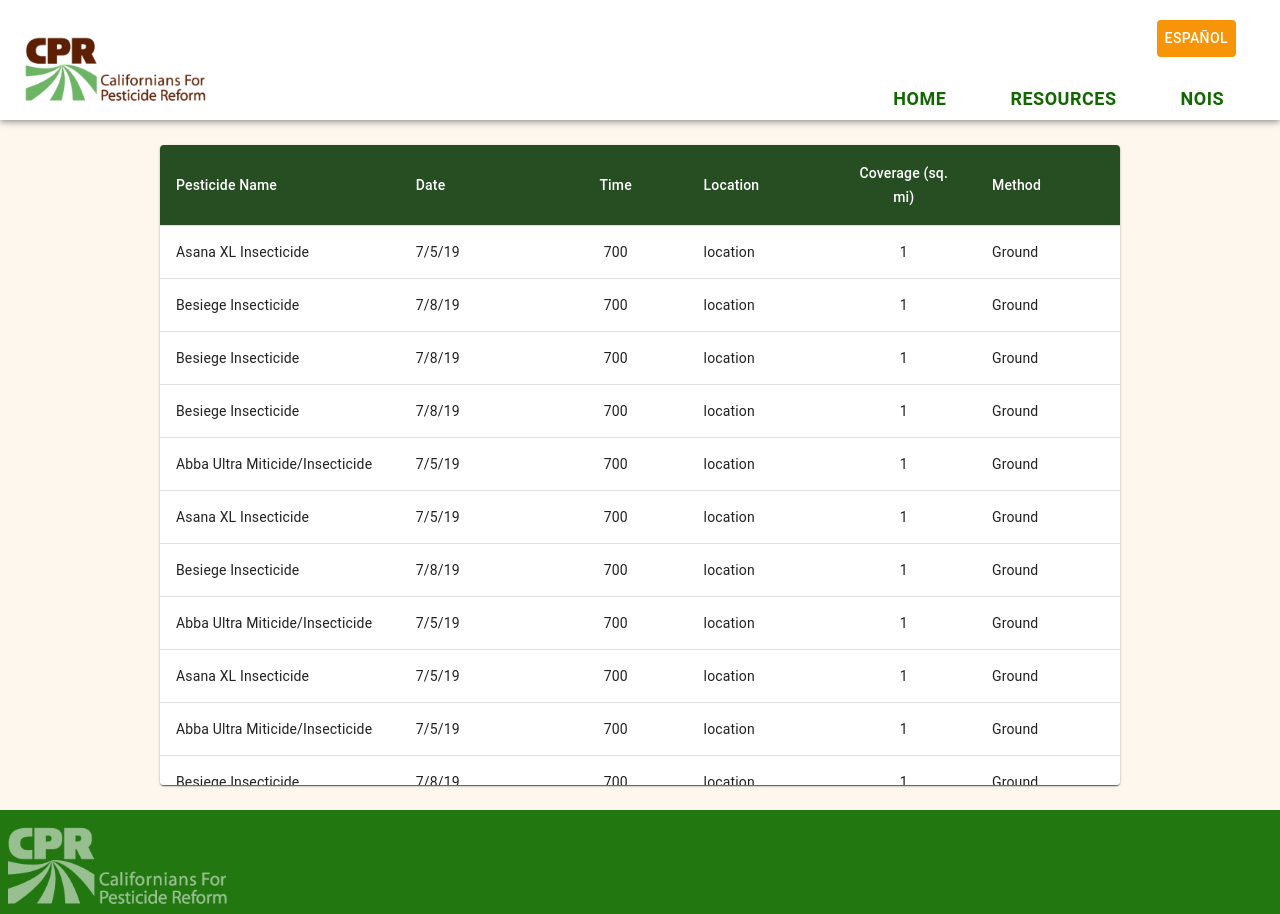
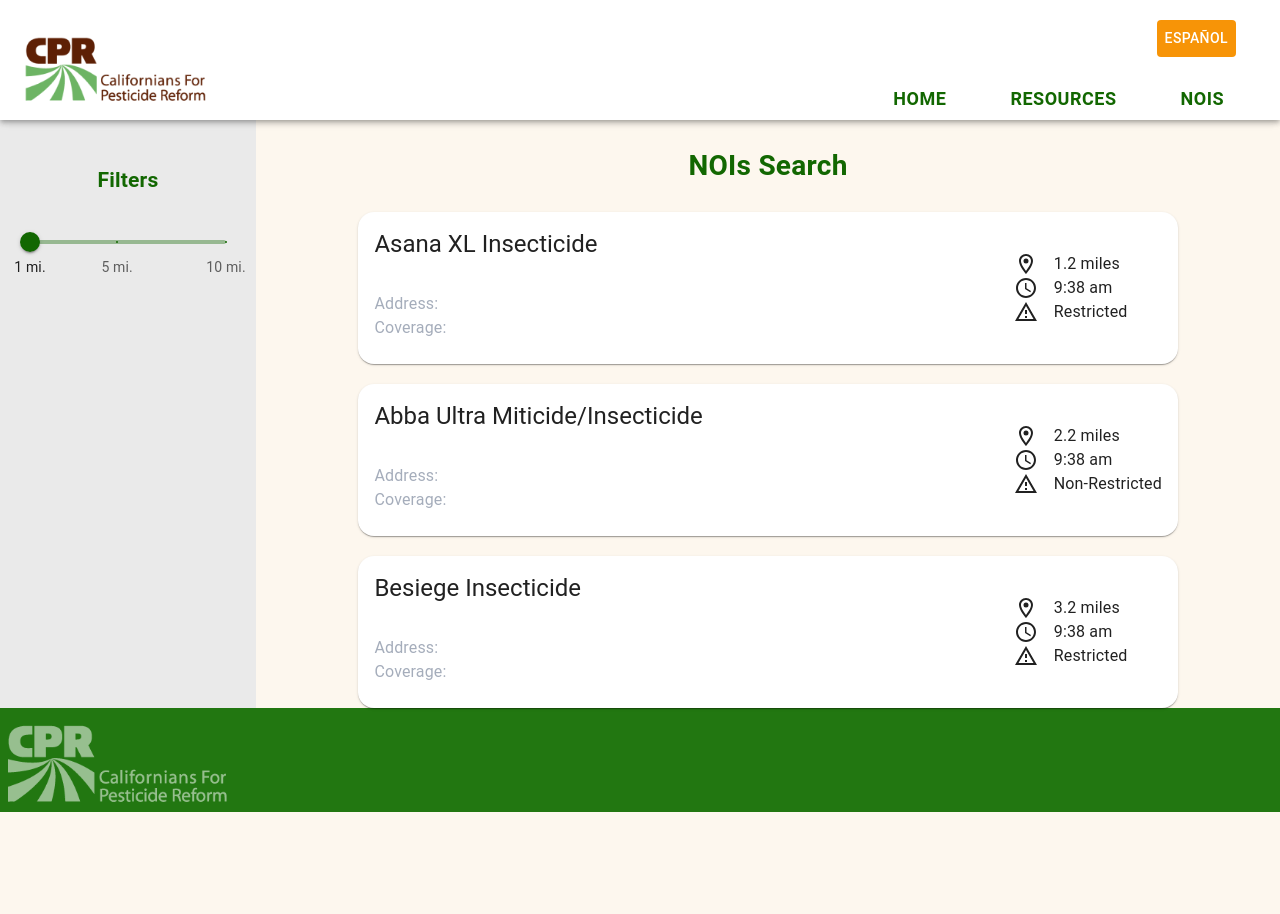
Before and after one commit to judyz01/pesticide-notification-system, a React (Create React App) app: page /NOIs in a window 1280 px wide. After the commit the page ends 812 px from the top, so only its background shows below. Built offline with nearby package versions, Linux system fonts and the light colour scheme; no server answers.

Commit message:
added filters column with slider (currently on functional), added dynamic cards to NOIs page and awaiting data from backend

```diff
--- /dev/null
+++ b/src/components/Filters.jsx
@@ -0,0 +1,51 @@
+import React from "react";
+import { Box, Slider, Typography } from '@mui/material';
+
+const radiusMarks = [
+  {
+    value: 1,
+    label: '1 mi.',
+  },
+  {
+    value: 5,
+    label: '5 mi.',
+  },
+  {
+    value: 10,
+    label: '10 mi.',
+  },
+];
+
+function valuetext(value) {
+  return `${value}`;
+}
+
+function valueLabelFormat(value) {
+  return value;
+}
+
+const Filters = () => {
+  return (
+    // TODO: Implement filters for mobile view
+    <Box sx={{display: "flex", direction: "column", overflow: "scroll", backgroundColor: "#EAEAEA", width: "20%", minWidth: "150px", display:{ xs: "none" , sm: "block" } }}>
+      <Typography align='center' sx={{pt: "45px", fontSize: 21, fontWeight: 600, color: "#126701" }}>
+        Filters
+      </Typography>
+
+      <Box sx={{p: "30px", width: "100%"}}>
+        <Slider
+          defaultValue={1}
+          valueLabelFormat={valueLabelFormat}
+          getAriaValueText={valuetext}
+          step={null}
+          valueLabelDisplay="auto"
+          marks={radiusMarks}
+          min={1}
+          max={10}
+        />
+      </Box>
+    </Box>
+  );
+};
+
+export default Filters;
--- a/src/components/Home.jsx
+++ b/src/components/Home.jsx
@@ -10,8 +10,6 @@
 
 const lib = ["places"];
 const key = process.env.REACT_APP_GOOGLE_MAPS_API_KEY;
-
-
 
 const Loading = <div background-color="#FFAAAA" />
 
--- a/src/components/MapView.jsx
+++ b/src/components/MapView.jsx
@@ -54,13 +54,13 @@
           >
 
             <Marker icon={this.blueDot} position={this.state.currentLocation} />
+
+            <div id="legend">
+              <div>
+                <img src="../images/legend.svg"/>
+              </div>
+            </div>
           </GoogleMap>
-
-          <div id="legend">
-            <div>
-              <img src="../images/legend.svg"/>
-            </div>
-          </div>
       </Box>
     );
   }
--- /dev/null
+++ b/src/components/NOICards.jsx
@@ -0,0 +1,69 @@
+import * as React from 'react';
+import { Box, Button, Card, CardContent, CardHeader, CardMedia, Stack, Typography } from '@mui/material';
+import AccessTimeOutlinedIcon from '@mui/icons-material/AccessTimeOutlined';
+import LocationOnOutlinedIcon from '@mui/icons-material/LocationOnOutlined';
+import WarningAmberOutlinedIcon from '@mui/icons-material/WarningAmberOutlined';
+
+
+const NOICards = () =>  {
+  const data = [
+      { name: "Asana XL Insecticide", distance: "1.2 miles", time: "9:38 am", method: "Restricted" },
+      { name: "Abba Ultra Miticide/Insecticide", distance: "2.2 miles", time: "9:38 am", method: "Non-Restricted" },
+      { name: "Besiege Insecticide", distance: "3.2 miles", time: "9:38 am", method: "Restricted" },
+  ];
+  return (
+    <Stack
+      spacing="20px"
+      direction="column"
+      justifyContent="flex-start"
+      alignItems="center"
+      sx={{ width: "100%"}}
+    >
+      {data.map((elem) => (
+          <Card sx={{ display:"flex", width: "80%", borderRadius: "16px", justifyContent: "space-between" }}>
+            <Box sx={{ flexDirection: "column" }}>
+              <CardHeader
+                title={`${elem.name}`}
+              />
+              <CardContent>
+                <Typography variant="h11" color="#A5ADBB">
+                  Address:
+                </Typography>
+
+                <Typography color="#A5ADBB">
+                  Coverage:
+                </Typography>
+              </CardContent>
+            </Box>
+
+            {/* TODO: Not responsive for smaller devices (less than m) yet */}
+            <CardMedia sx={{ pt:"40px", flexDirection: "column", width: "20%", display:{ xs: "none" , m: "block", lg: "block" }}}>
+              <Stack direction="row" alignItems="center" gap={2}>
+                <LocationOnOutlinedIcon />
+                <Typography variant="body1">
+                {`${elem.distance}`}
+                </Typography>
+              </Stack>
+              <Stack direction="row" alignItems="center" gap={2}>
+                <AccessTimeOutlinedIcon />
+                <Typography variant="body1">
+                {`${elem.time}`}
+                </Typography>
+              </Stack>
+              <Stack direction="row" alignItems="center" gap={2}>
+                <WarningAmberOutlinedIcon />
+                <Typography variant="body1">
+                {`${elem.method}`}
+                </Typography>
+              </Stack>
+
+            </CardMedia>
+
+          </Card>
+      ))}
+    </Stack>
+  );
+
+}
+
+export default NOICards;
--- a/src/components/NOIs.jsx
+++ b/src/components/NOIs.jsx
@@ -1,12 +1,29 @@
-import * as React from 'react';
-import { Box } from '@mui/material';
-import NOIsTable from "./NOIsTable"
+import React from "react";
+import { Box, Typography } from '@mui/material';
+import Filters from "./Filters";
+
+import NOICards from "./NOICards";
 
 const NOIs = () => {
   return (
-      <Box sx={{mt:"25px", mb:"25px", display: "flex", flexDirection: "column", alignItems: "center", flexGrow: 1}}>
-        <NOIsTable />
+      // <Box sx={{mt:"25px", mb:"25px", display: "flex", flexDirection: "column", alignItems: "center", flexGrow: 1}}>
+      //   <NOIsTable />
+      // </Box>
+
+    <Box sx={{display: "flex"}}>
+      <Filters />
+
+      <Box sx={{display: "flex", flexDirection: "column", alignItems: "center", backgroundColor: "#fdf7ee", flexGrow: 1}}>
+
+        <Typography sx={{mt: "25px", mb: "25px", fontSize: 28, fontWeight: 600, color: "#126701"}}>
+          NOIs Search
+        </Typography>
+
+        <NOICards/>
       </Box>
+    </Box>
+
+
   );
 };
 
--- a/src/components/index.js
+++ b/src/components/index.js
@@ -1,4 +1,5 @@
 import CommunityVoices from "./CommunityVoices";
+import Filters from "./Filters";
 import Footer from "./Footer";
 import Home from "./Home";
 import Navbar from "./Navbar";
@@ -11,5 +12,6 @@
   NOIs,
   Resources,
   CommunityVoices,
+  Filters,
   Footer
 };
```
